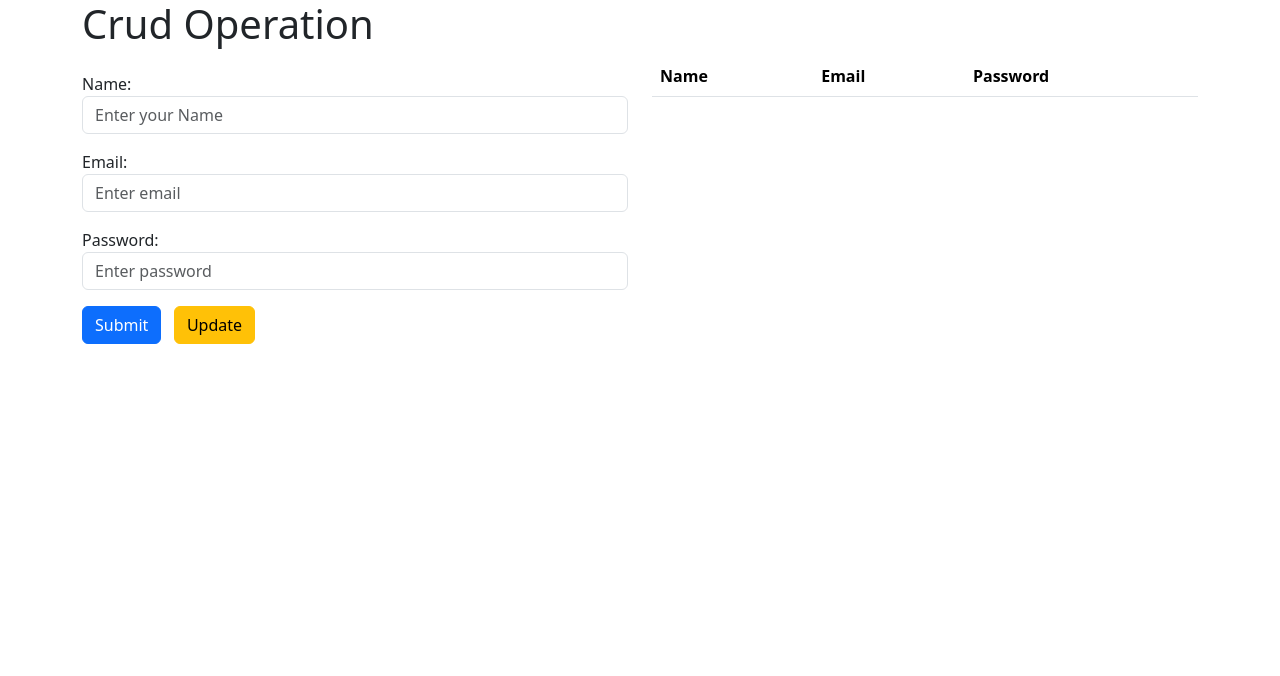
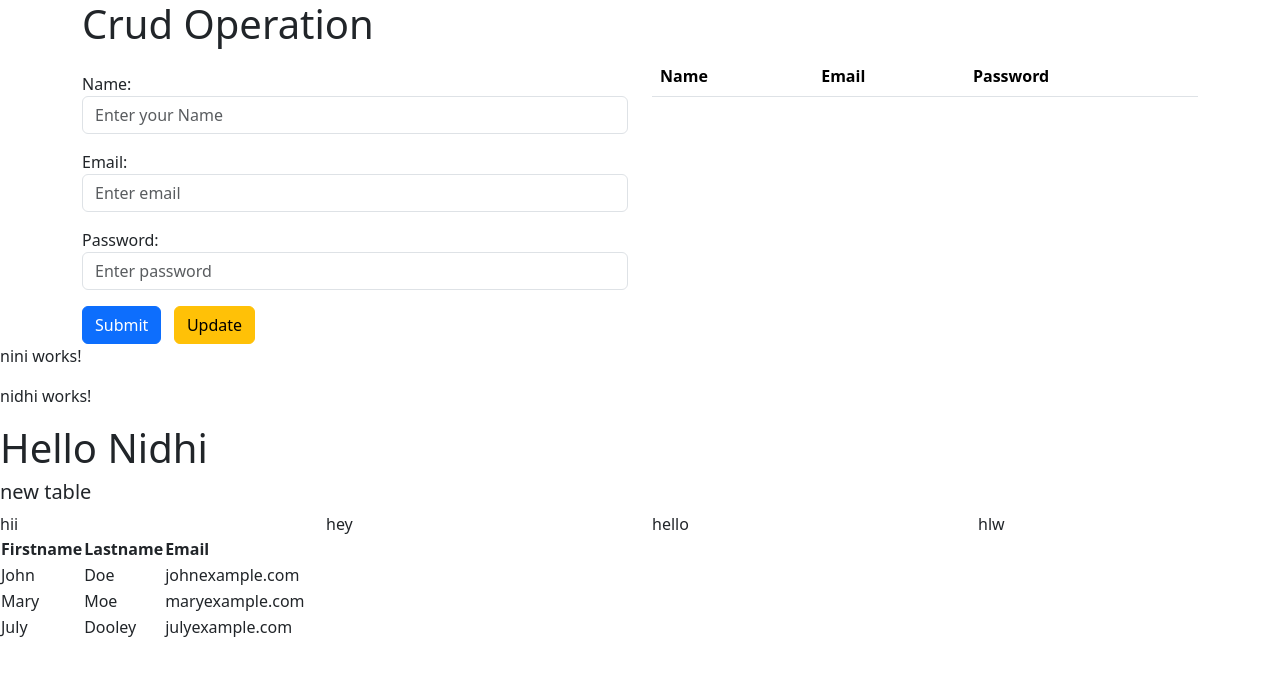
Before and after one commit to AnkitKKshrsagar/demo, an Angular app: page /nini in a window 1280 px wide. Before the commit this address led to /. Shown: the top 676 px of the page. Built offline with nearby package versions, Linux system fonts and the light colour scheme.

Commit message:
nini component

```diff
--- a/src/app/app.routes.ts
+++ b/src/app/app.routes.ts
@@ -1,8 +1,12 @@
 import { Routes } from '@angular/router';
 import { NidhiComponent } from '../nidhi/nidhi.component';
+import { NiniComponent } from './nini/nini.component';
 
 export const routes: Routes = [
     {
         path:'nidhi',component: NidhiComponent
+    },
+    {
+        path:'nini', component:NiniComponent
     }
 ];
--- /dev/null
+++ b/src/app/nini/nini.component.html
@@ -0,0 +1,40 @@
+<p>nini works!</p>
+<p>nidhi works!</p>
+<h1>Hello Nidhi</h1>
+<h5>new table</h5>
+
+<div class="row">
+    <div class="col-lg-3">hii</div>
+    <div class="col-lg-3">hey</div>
+    <div class="col-lg-3">hello</div>
+    <div class="col-lg-3">hlw</div>
+</div>
+
+<div>
+  <table>
+    <thead>
+      <tr>
+        <th>Firstname</th>
+        <th>Lastname</th>
+        <th>Email</th>
+      </tr>
+    </thead>
+    <tbody>
+      <tr>
+        <td>John</td>
+        <td>Doe</td>
+        <td>johnexample.com</td>
+      </tr>
+      <tr>
+        <td>Mary</td>
+        <td>Moe</td>
+        <td>maryexample.com</td>
+      </tr>
+      <tr>
+        <td>July</td>
+        <td>Dooley</td>
+        <td>julyexample.com</td>
+      </tr>
+    </tbody>
+  </table>
+</div>
```
Also changed, not shown: src/app/nini/nini.component.ts (added, +12 -0 lines), src/app/nini/nini.component.scss (added), 1 other file (tests, documents, lock files or other folders).
